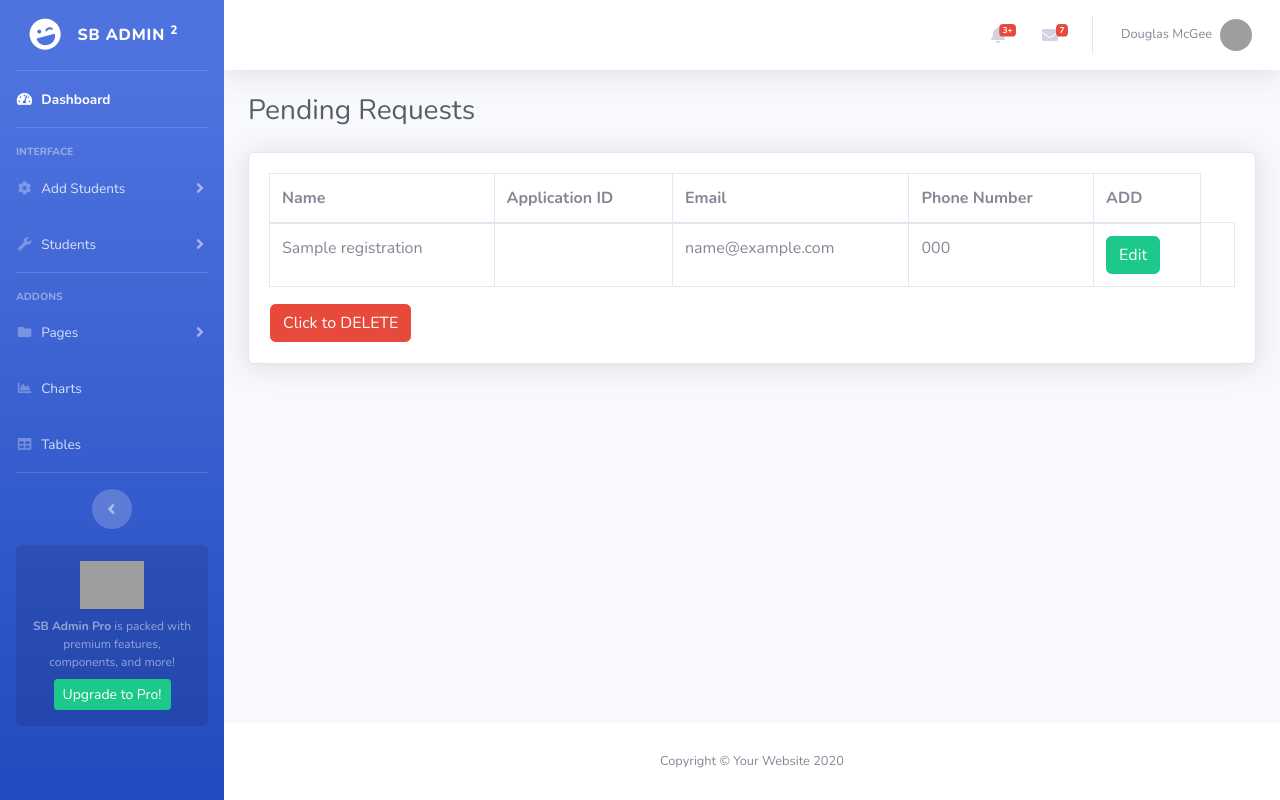
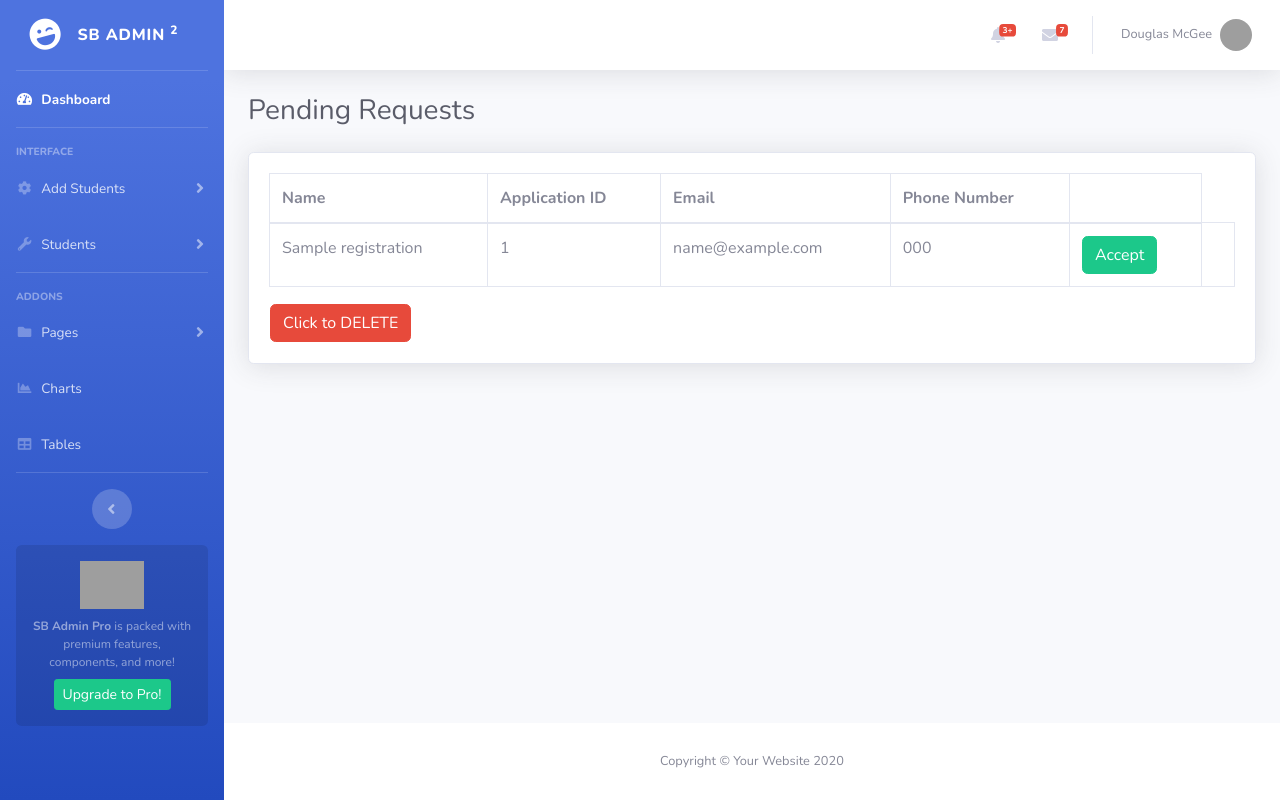
Before and after one commit to MahinShahriarEfaz/Uni_Student_Management, a PHP site: page /pending_students.php in a window 1280 px wide. Run offline with PHP 8.4, Linux system fonts and the light colour scheme; tables that the repository leaves empty or names only in its code hold one stand-in row (values such as "Sample post"); data that the repository does not hold is empty; some libraries are stand-ins or nearby versions; grey boxes are pictures that could not be loaded.

Commit message:
pending_students working okay

```diff
--- a/pending_students.php
+++ b/pending_students.php
@@ -40,6 +40,33 @@
                         <!-- <div class="card-header py-3">
                             <h6 class="m-0 font-weight-bold text-primary"></h6>
                         </div> -->
+                        <?PHP
+                        require_once('inc/db_con.php');
+                        if (isset($_GET['accept'])){
+
+                            $accept=$_GET['accept'];
+                            $accept_query= "SELECT * FROM registration WHERE application_id='$accept'";
+                            $run_accept=mysqli_query($conn, $accept_query);
+
+                            $row_student1 = mysqli_fetch_array($run_accept);
+                            $student_name = $row_student1['student_name'];
+                            $student_email = $row_student1['student_email'];
+                            $student_phone = $row_student1['student_phone'];
+
+                            $insert_student = "INSERT INTO students(student_name,student_email,student_phone) VALUES ('$student_name','$student_email','$student_phone')";
+
+                            $run_student= mysqli_query($conn,$insert_student);
+
+                            $delete_query= "DELETE FROM registration WHERE application_id='$accept'";
+
+                            $run_delete=mysqli_query($conn, $delete_query);
+
+
+                        };
+
+
+                        ?>
+
                         <div class="card-body">
                             <div class="table-responsive">
                                 <table class="table table-bordered" id="dataTable" width="100%" cellspacing="0">
@@ -49,7 +76,7 @@
                                             <th>Application ID</th>
                                             <th>Email</th>
                                             <th>Phone Number</th>
-                                            <th>ADD</th>
+                                            <th></th>
 
                                         </tr>
                                     </thead>
@@ -84,10 +111,10 @@
                                      <tr>
 
                                       <td><?php echo $student_name ?></td>
-                                      <td><?php echo $student_id ?></td>
+                                      <td><?php echo $application_id ?></td>
                                       <td><?php echo $student_email ?></td>
                                       <td><?php echo $student_phone ?></td>
-                                      <td><a href="update_student.php?edit=<?php echo $student_id ?>" class="btn btn-success">Edit<td>
+                                      <td><a href="pending_students.php?accept=<?php echo $application_id ?>" class="btn btn-success">Accept<td>
 
 
                                      </tr>
```
